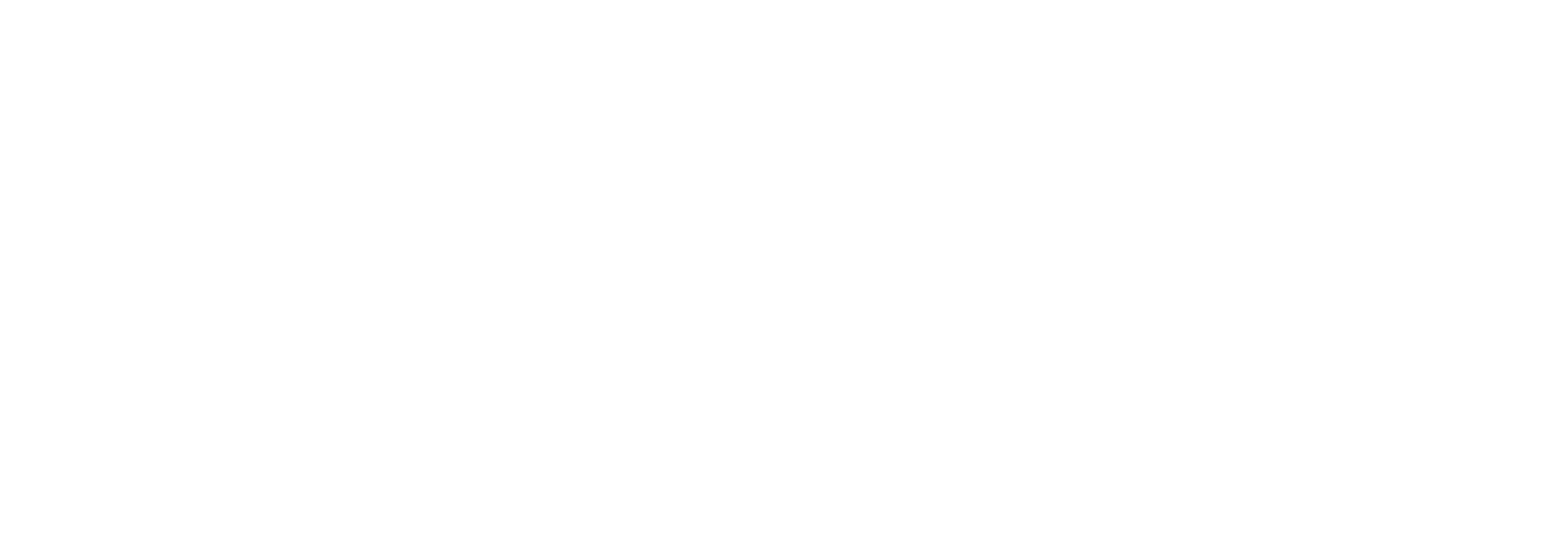
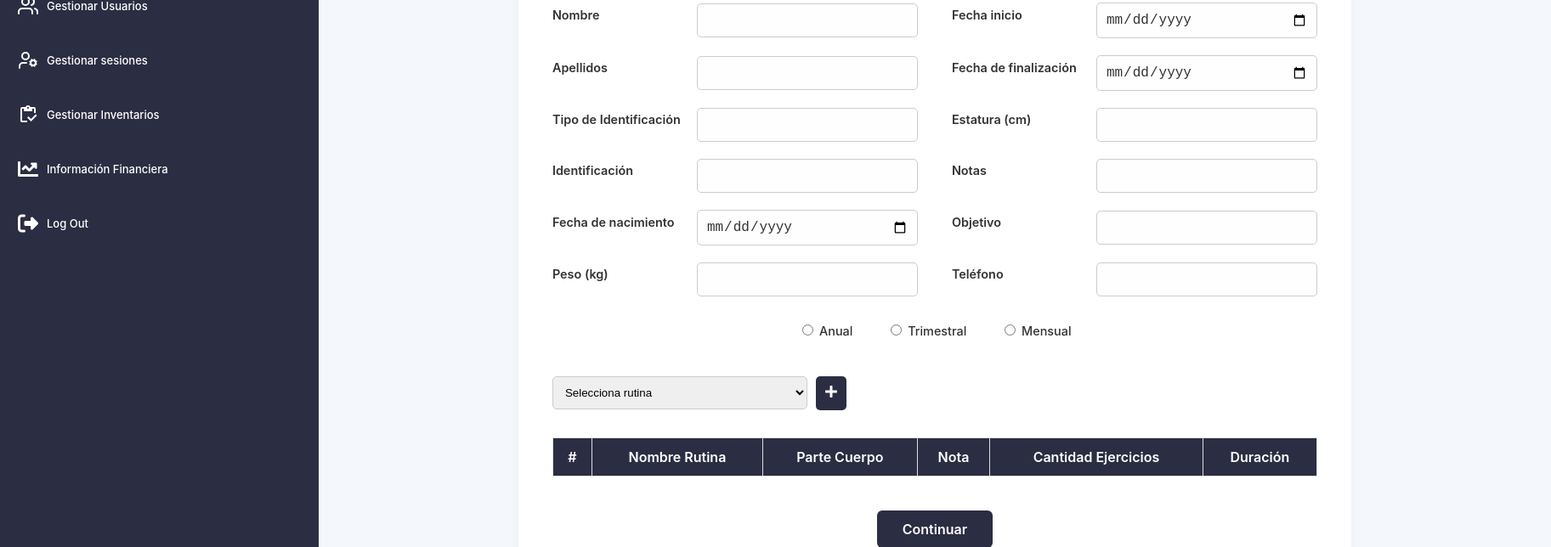
Before and after one commit to brayanfu038/GymRepository, a React (Vite) app in the folder frontend-gym/: page /NuevaMembresia in a window 1280 px wide. Before the commit this address had no page. Shown: the part 260-904 px from the top of the page at 85% size, 1825 px wide, since content can reach past the window. Before the commit the page ends 800 px from the top, so only its background shows below. Built offline with nearby package versions, Linux system fonts and the light colour scheme.

Commit message:
intento customer

```diff
--- a/frontend-gym/src/App.tsx
+++ b/frontend-gym/src/App.tsx
@@ -1,11 +1,10 @@
-import { BrowserRouter, Route, Routes, Navigate } from 'react-router-dom';
+import { BrowserRouter, Route, Routes } from 'react-router-dom';
 
 
 //import DashboardA from './Components/Pages/administrator/DashboardA';
-import Membresias from './Components/Pages/membresias/Membresias';
+//import Membresias from './Components/Pages/membresias/Membresias';
 import DashboardUsuarios from './Components/Pages/users/DashboardUsuarios';
 import DashboardInventario from './Components/Pages/inventario/DashboardInventario';
-import NuevoUsuario from './Components/Pages/users/NuevoUsuario';
 import LoginForm from './Components/Pages/login/LoginForm';
 import DashboardS from './Components/Pages/users/DashboardS';
 import CrearProducto from './Components/Pages/inventario/CrearProducto';
@@ -23,8 +22,9 @@
 import PlanEntrenamiento from './Components/Pages/membresias/PlanEntrenamiento';
 import NuevoEjercicio from './Components/Pages/sesiones/NuevoEjercicio';
 import ResumenRutina from './Components/Pages/sesiones/ResumenRutina';
+import NuevoUsuario from './Components/Pages/users/NuevoUsuario';
+import Membresias from './Components/Pages/membresias/Membresias';
 
-// Datos ficticios
 const datosEjemplo = [
   { documento: '12345678', nombre: 'Juan Pérez', tipo: 'Premium', vencimiento: '2025-01-01', estado: true },
   { documento: '87654321', nombre: 'Ana Gómez', tipo: 'Básica', vencimiento: '2024-12-01', estado: false },
@@ -41,9 +41,6 @@
   { documento: '87654321', nombre: 'Ana Gómez', tipo: 'Básica', vencimiento: '2024-12-01', estado: false },
   { documento: '87654321', nombre: 'Ana Gómez', tipo: 'Básica', vencimiento: '2024-12-01', estado: true },
   { documento: '12345678', nombre: 'Juan Pérez', tipo: 'Premium', vencimiento: '2025-01-01', estado: false },
-
-  // ... más datos
-  // ... más datos
 ];
 
 const transaccionesEjemplo = [
@@ -67,11 +64,11 @@
 
 
 
-const ProtectedRoute = ({ children }: { children: JSX.Element }) => {
+/*const ProtectedRoute = ({ children }: { children: JSX.Element }) => {
   const token = localStorage.getItem('jwtToken');
   return token ? children : <Navigate to="/login" />;
 };
-
+*/
 function App() {
 
 
@@ -88,17 +85,26 @@
           }
         />
         <Route
+
           path="/membresias"
           element={
             //<ProtectedRoute>
-            <Membresias
-              totalMiembros={datosEjemplo.length}
-              membresiasActivas={datosEjemplo.filter(d => d.estado).length}
-              datos={datosEjemplo}
+            <Membresias />
+            // </ProtectedRoute>
+          }
+
+        />
+
+        <Route
+          path="/NuevaMembresia"
+          element={
+            //<ProtectedRoute>
+            <NuevoUsuario
             />
             // </ProtectedRoute>
           }
         />
+
 
         <Route
           path="/Usuarios"
@@ -123,20 +129,11 @@
         <Route path="/rutinas/resumen" element={<ResumenRutina />} />
 
         <Route
-          path="/nuevoUsuario"
+          path="/editarUsuario/:id"
           element={
             // <ProtectedRoute>
-            <NuevoUsuario />
-            // </ProtectedRoute>
-          }
-        />
-
-        <Route
-          path="/editarUsuario/:id"
-          element={
-            <ProtectedRoute>
-              <EditarUsuario />
-            </ProtectedRoute>
+            <EditarUsuario />
+            //  </ProtectedRoute>
           }
         />
 
@@ -144,7 +141,7 @@
           path="/inventario"
           element={
             // <ProtectedRoute>
-              <DashboardInventario />
+            <DashboardInventario />
             // </ProtectedRoute>
 
           }
@@ -194,7 +191,7 @@
             //  </ProtectedRoute>
           }
         />
-    <Route
+        <Route
           path="/ReporteFinanciero"
           element={
             // <ProtectedRoute>
@@ -232,7 +229,7 @@
           element={
             // <ProtectedRoute>
             <ModalExportar
-      />
+            />
             //</ProtectedRoute>
           }
         />
--- a/frontend-gym/src/Components/Pages/inventario/CrearProducto.tsx
+++ b/frontend-gym/src/Components/Pages/inventario/CrearProducto.tsx
@@ -99,7 +99,7 @@
 
             <div className="crear-contenidoCP">
               {[
-                { label: 'Tipo de Producto (EDIBLE - CLOTHING)', name: 'productType', type: 'select' },
+                { label: 'Tipo de Producto', name: 'productType', type: 'select' },
                 { label: 'Nombre', name: 'nombre', type: 'text' },
                 { label: 'Proveedor', name: 'proveedor', type: 'text' },
                 { label: 'Stock Inicial', name: 'stockInicial', type: 'number' },
--- a/frontend-gym/src/Components/Pages/users/NuevoUsuario.tsx
+++ b/frontend-gym/src/Components/Pages/users/NuevoUsuario.tsx
@@ -1,34 +1,25 @@
-import React from "react";
+import React, { useState } from "react";
 import TopBar from "../../generals/TopBar";
 import SideMenu from "../../generals/SideMenu";
 import { FaPlus } from "react-icons/fa";
 import "./NuevoUsuario.css";
-
-const usuario = {
-  nombre: "Juan Carlos",
-  apellidos: "Gonzalez Martínez",
-  tipoId: "C.C.",
-  identificacion: "46456789",
-  fechaNacimiento: "13/07/2000",
-  telefono: "3206547889",
-  fechaInicio: "29/01/2024",
-  fechaFin: "------",
-  telefonoAdicional: "------",
-  notas: "------",
-  objetivo: "Descripción del objetivo",
-  rutina: "Rutina Pierna Definición",
-  ejercicios: [
-    {
-      nombre: "Rutina Pesada H",
-      parteCuerpo: "Hombro",
-      nota: "Nivel avanzado",
-      cantidad: 4,
-      duracion: "60 min",
-    },
-  ],
-};
+import { useNavigate } from 'react-router-dom';
+//import { crearCliente } from "../../services/clienteService";
 
 const NuevoUsuario: React.FC = () => {
+  const navigate = useNavigate();
+  const [cliente, setCliente] = useState({
+    person: {
+      names: "",
+      lastNames: "",
+      id: "",
+      typeId: "",
+      dateBirth: "",
+      numberPhone: "",
+    },
+    weight: "",
+    stature: "",
+  });
   return (
     <div
       className="nuevo-container"
@@ -38,74 +29,80 @@
       <div className="nuevo-content">
         <SideMenu />
         <div className="main-area centered-area">
-          <button className="volver-btn">&larr; Volver</button>
+          <button className="volver-btn" onClick={() => navigate(-1)}>&larr; Volver</button>
           <h2 className="titulo">Datos de usuario</h2>
 
           <div className="form-card">
             <div className="form-grid-2col">
               <div className="form-row">
                 <label>Nombre</label>
-                <input type="text" value={usuario.nombre} readOnly />
+                <input type="text" name="nombre" />
               </div>
               <div className="form-row">
                 <label>Fecha inicio</label>
-                <input type="text" value={usuario.fechaInicio} readOnly />
+                <input type="date" name="fechaInicio" />
               </div>
               <div className="form-row">
                 <label>Apellidos</label>
-                <input type="text" value={usuario.apellidos} readOnly />
+                <input type="text" name="apellidos" />
               </div>
               <div className="form-row">
                 <label>Fecha de finalización</label>
-                <input type="text" value={usuario.fechaFin} readOnly />
+                <input type="date" name="fechaFin" />
               </div>
               <div className="form-row">
                 <label>Tipo de Identificación</label>
-                <input type="text" value={usuario.tipoId} readOnly />
+                <input type="text" name="tipoId" />
               </div>
               <div className="form-row">
-                <label>Número telefono</label>
-                <input type="text" value={usuario.telefonoAdicional} readOnly />
+                <label>Estatura (cm)</label>
+                <input type="number" name="stature" />
               </div>
               <div className="form-row">
                 <label>Identificación</label>
-                <input type="text" value={usuario.identificacion} readOnly />
+                <input type="text" name="identificacion" />
               </div>
               <div className="form-row">
                 <label>Notas</label>
-                <input type="text" value={usuario.notas} readOnly />
+                <input type="text" name="notas" />
               </div>
               <div className="form-row">
                 <label>Fecha de nacimiento</label>
-                <input type="text" value={usuario.fechaNacimiento} readOnly />
+                <input type="date" name="fechaNacimiento" />
               </div>
               <div className="form-row">
                 <label>Objetivo</label>
-                <input type="text" value={usuario.objetivo} readOnly />
+                <input type="text" name="objetivo" />
+              </div>
+              <div className="form-row">
+                <label>Peso (kg)</label>
+                <input type="number" name="weight" />
               </div>
               <div className="form-row">
                 <label>Teléfono</label>
-                <input type="text" value={usuario.telefono} readOnly />
+                <input type="text" name="telefono" />
               </div>
             </div>
 
             <div className="frecuencia-selector">
               <label>
-                <input type="radio" name="frecuencia" checked readOnly /> Anual
+                <input type="radio" name="frecuencia" value="anual" /> Anual
               </label>
               <label>
-                <input type="radio" name="frecuencia" readOnly /> Trimestral
+                <input type="radio" name="frecuencia" value="trimestral" /> Trimestral
               </label>
               <label>
-                <input type="radio" name="frecuencia" readOnly /> Mensual
+                <input type="radio" name="frecuencia" value="mensual" /> Mensual
               </label>
             </div>
 
             <div className="rutina-selector">
-              <select value={usuario.rutina} >
-                <option>{usuario.rutina}</option>
+              <select name="rutina">
+                <option value="">Selecciona rutina</option>
+                <option value="Rutina Pierna Definición">Rutina Pierna Definición</option>
+                <option value="Rutina Full Body">Rutina Full Body</option>
               </select>
-              <button className="add-btn">
+              <button className="add-btn" onClick={() => navigate('/sesiones')}>
                 <FaPlus />
               </button>
             </div>
@@ -122,21 +119,17 @@
                 </tr>
               </thead>
               <tbody>
-                {usuario.ejercicios.map((ej, idx) => (
-                  <tr key={idx}>
-                    <td>{idx + 1}</td>
-                    <td>{ej.nombre}</td>
-                    <td>{ej.parteCuerpo}</td>
-                    <td>{ej.nota}</td>
-                    <td>{ej.cantidad}</td>
-                    <td>{ej.duracion}</td>
-                  </tr>
-                ))}
+                {/* Este cuerpo puede llenarse dinámicamente si implementas lógica */}
               </tbody>
             </table>
 
             <div className="continuar-container">
-              <button className="continuar-btn">Continuar</button>
+              <button
+                className="continuar-btn"
+                onClick={() => navigate('/anamnesis')}
+              >
+                Continuar
+              </button>
             </div>
           </div>
         </div>
--- /dev/null
+++ b/frontend-gym/src/service/clienteService.ts
@@ -0,0 +1,30 @@
+export interface Person {
+  names: string;
+  lastNames: string;
+  id: string;
+  typeId: string;
+  dateBirth: string;
+  numberPhone: string;
+}
+
+export interface ClienteRequest {
+  person: Person;
+  weight: number;
+  stature: number;
+  // trainingPlan, anamnesis, sesiones se pueden agregar después
+}
+
+export const crearCliente = async (cliente: ClienteRequest) => {
+  const response = await fetch("http://localhost:8080/api/customers", {
+    method: "POST",
+    headers: { "Content-Type": "application/json" },
+    body: JSON.stringify(cliente),
+  });
+
+  if (!response.ok) {
+    const error = await response.text();
+    throw new Error(error);
+  }
+
+  return response.json();
+};
```
Also changed, not shown: frontend-gym/src/Components/Pages/membresias/Membresias.tsx (+48 -26 lines), 2 other files (tests, documents, lock files or other folders).
